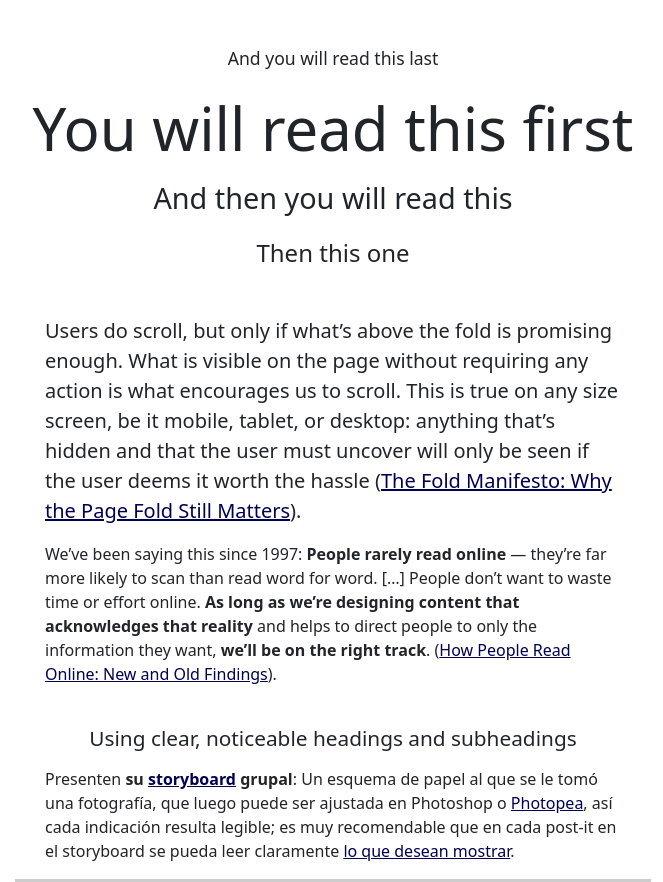
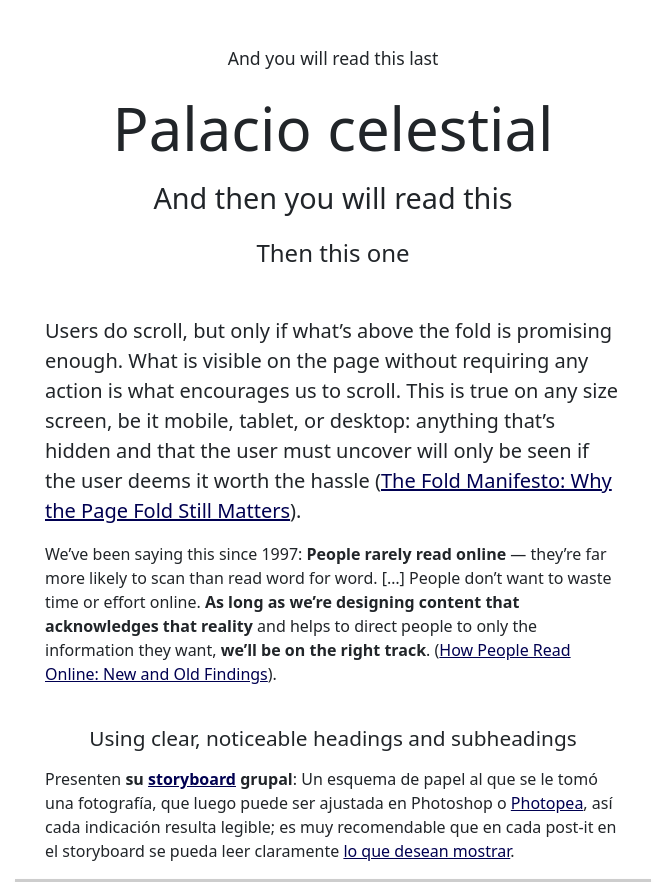
Before and after one commit to Programa-Shenzhou/Bocetos_clase12, a plain HTML site: page index.html in a window 1280 px wide. Shown: the top 882 px of the page, without its empty margins (307-970 px from the left). Drawn offline with nearby package versions, Linux system fonts and the light colour scheme.

Commit message:
Update index.html

```diff
--- a/index.html
+++ b/index.html
@@ -49,7 +49,7 @@
                 <div class="row">
                     <div class="col-12">
                         <h6 class="text-center mt-5 mb-4">And you will read this last</h6>
-                        <h1 class="text-center my-3">You will read this first</h1>
+                        <h1 class="text-center my-3">Palacio celestial</h1>
                         <h2 class="text-center mb-4">And then you will read this</h2>
                         <h3 class="text-center mb-5">Then this one</h3>
                     </div>
```
